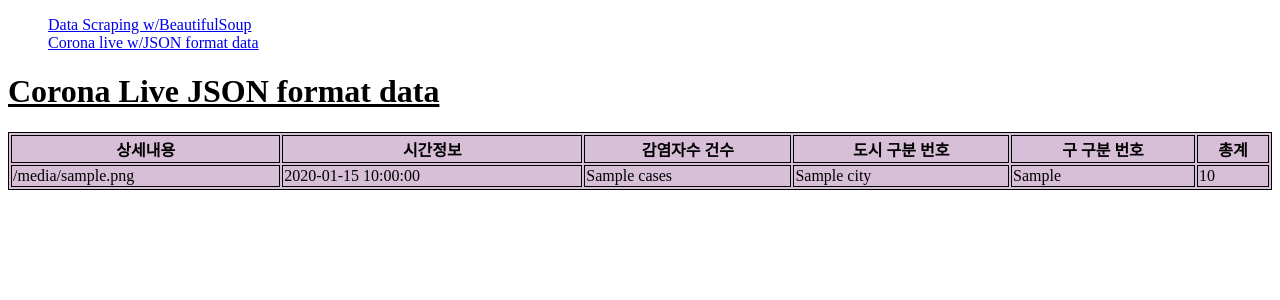
After one commit to LeeHyungi0622/simple-covid19-flask-app, a Flask app: template templates/corona_live.html in a window 1280 px wide. The commit adds this page. Shown: the top 300 px of the page. Run offline with Flask 2, Linux system fonts and the light colour scheme; the template is opened without the code that fills it: most values are stand-ins (such as "Sample title", 1, 10 or a date in 2020); parts of the project's set-up code (start-up, migrations or seed data) failed here and were passed over.

Commit message:
feat : create and update rendered html file
- Update static/style.css
- Update existing html file (add identifier to apply styles)
- Create corona_live.html

```diff
--- a/static/style.css
+++ b/static/style.css
@@ -1,12 +1,38 @@
 .data_container {
-    width: 500px;
-    height: 300px;
+    display: flex;
+    width: 80vw;
+    height: 100vh;
 }
 
-#data_table {
+table,
+th,
+td {
+    border: 1px solid black;
+}
+
+#data_tbl {
     width: 100%;
     height: 100%;
-    background-color: aquamarine;
     justify-content: center;
     align-items: center;
+    background-color: aquamarine;
 }
+
+#corona_live_tbl {
+    width: 100%;
+    height: 100%;
+    background-color: thistle;
+}
+
+ul {
+    list-style-type: none;
+}
+
+ul .menu {
+    display: flex;
+    flex-direction: column;
+}
+
+ul .menu li {
+    align-items: center;
+}
--- /dev/null
+++ b/templates/corona_live.html
@@ -0,0 +1,25 @@
+{% extends "layout.html" %} {% block content %}
+<h1><ins>Corona Live JSON format data</ins></h1>
+<table id="corona_live_tbl">
+    <tr>
+        <th>상세내용</th>
+        <th>시간정보</th>
+        <th>감염자수 건수</th>
+        <th>도시 구분 번호</th>
+        <th>구 구분 번호</th>
+        <th>총계</th>
+    </tr>
+    {% for data in json_data %}
+    <tr>
+        <td>
+            {{ data['src'] }}
+        </td>
+        <td>{{ data['datetime'] }}</td>
+        <td>{{ data['cases'] }}</td>
+        <td>{{ data['city'] }}</td>
+        <td>{{ data['gu'] }}</td>
+        <td>{{ data['total'] }}</td>
+    </tr>
+    {% endfor %}
+</table>
+{% endblock %}
--- a/templates/index.html
+++ b/templates/index.html
@@ -1,8 +1,7 @@
-{% extends "layout.html" %}
-{% block content %}
+{% extends "layout.html" %} {% block content %}
 <h1><ins>COVID-19 Data Scraping w/Beautiful Soup</ins></h1>
 <div class="data_container">
-    <table id="data_table">
+    <table id="data_tbl">
         <tr>
             <th>date</th>
             <th># of cases</th>
--- a/templates/layout.html
+++ b/templates/layout.html
@@ -11,7 +11,7 @@
 
 <body>
     <nav>
-        <ul>
+        <ul class="menu">
             <li>
                 <a href="/">Data Scraping w/BeautifulSoup</a>
             </li>
```
